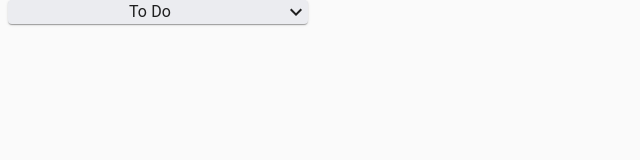
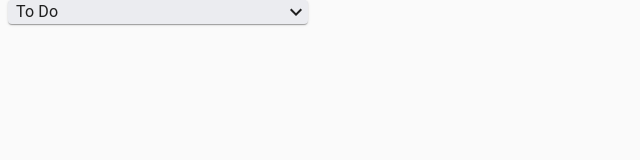
Before and after one commit to rexiah23/frontend-taskmanager, a React (Create React App) app: page / in a window 1280 px wide. Shown: the top 160 px of the page, without its empty margins (0-640 px from the left). Built offline with nearby package versions, Linux system fonts and the light colour scheme.

Commit message:
first commit to github repo

```diff
--- a/src/components/TaskList/TaskListTitle.jsx
+++ b/src/components/TaskList/TaskListTitle.jsx
@@ -8,19 +8,21 @@ const TaskListTitle = props => {
   const [editing, setEditing] = useState(false);
   const useStyle = makeStyles((theme) => ({
     editableTitleContainer: {
-      display: "flex",
+      display:"flex",
+      justifyContent:"space-between"
     },
     editableTitle: {
       marginLeft:theme.spacing(1),
-      flexGrow: 1
+
     },
     editableTitleInput : {
       margin: theme.spacing(1),
       "&:focus":{
-        background: "#ddd"
+        background:"#ddd"
       }
     }
-  }))
+  }));
+
   const classes = useStyle();
   return (
   <div>
```
